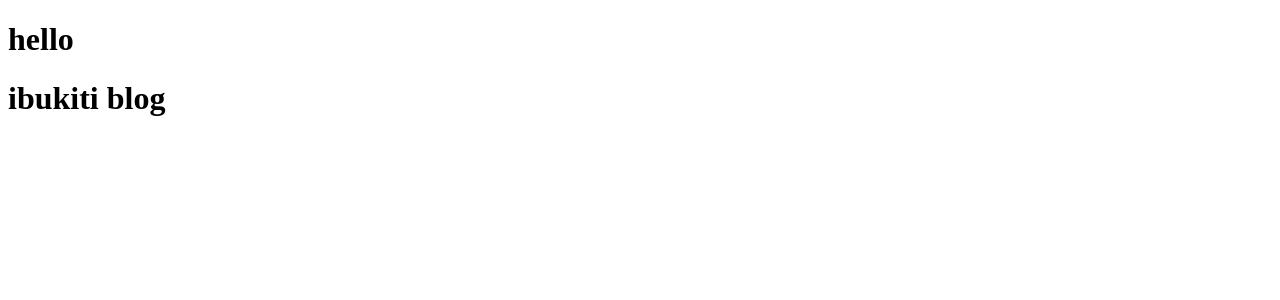
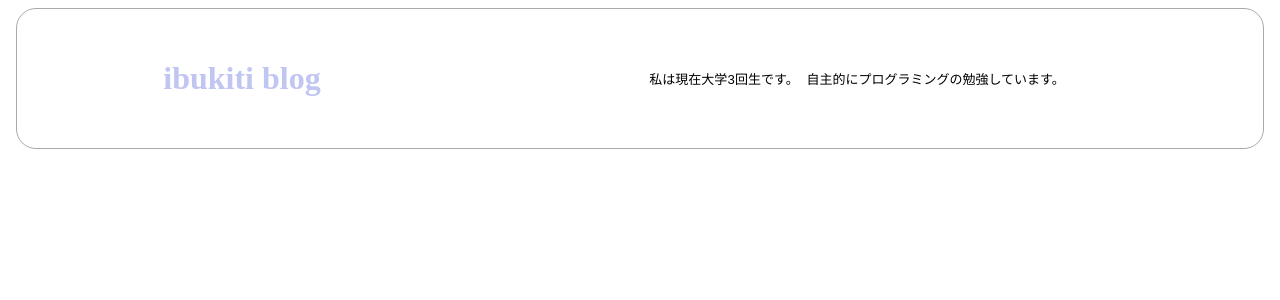
Before and after one commit to ibukiti0/create-homepage, a React (Create React App) app: page / in a window 1280 px wide. Shown: the top 300 px of the page. Built offline with nearby package versions, Linux system fonts and the light colour scheme.

Commit message:
create-homepage

```diff
--- a/package.json
+++ b/package.json
@@ -3,9 +3,11 @@
   "version": "0.1.0",
   "private": true,
   "dependencies": {
+    "@mui/material": "^5.2.1",
     "@testing-library/jest-dom": "^5.15.1",
     "@testing-library/react": "^11.2.7",
     "@testing-library/user-event": "^12.8.3",
+    "node-sass": "^6.0.1",
     "react": "^17.0.2",
     "react-dom": "^17.0.2",
     "react-scripts": "4.0.3",
--- a/src/App.js
+++ b/src/App.js
@@ -1,9 +1,9 @@
-import { Title } from "./components/Title";
+import { Title } from "./components/Title/Title";
+
 function App() {
   return (
     <div>
       <Title/>
-      <h1>ibukiti blog</h1>
     </div>
   );
 }
--- a/src/components/Title.js
+++ /dev/null
@@ -1,7 +0,0 @@
-export const Title =()=>{
-    return(
-        <>
-        <h1>hello</h1>
-        </>
-    );
-};
--- /dev/null
+++ b/src/components/Title/Title.js
@@ -0,0 +1,12 @@
+import classes from "./Title.module.scss";
+export const Title =()=>{
+    return(
+        <div className={classes.container}>
+        <h1 className={classes.title}>ibukiti blog</h1>
+        <pre className={classes.title_introduce}>
+        私は現在大学3回生です。
+        自主的にプログラミングの勉強しています。
+        </pre>
+        </div>
+    );
+};
--- /dev/null
+++ b/src/components/Title/Title.module.scss
@@ -0,0 +1,17 @@
+.container{
+    border: solid 1px #aaa;
+    border-radius: 20px;
+    padding: 8px;
+    margin: 8px;
+    display: flex;
+    justify-content: space-around;
+    align-items: center;
+}
+.title{
+    margin: 0;
+    color: rgba(18, 36, 202, 0.267);
+}
+.title_introduce{
+    margin: 4em;
+    color: black;
+}
```
Also changed, not shown: 1 other file (tests, documents, lock files or other folders).
